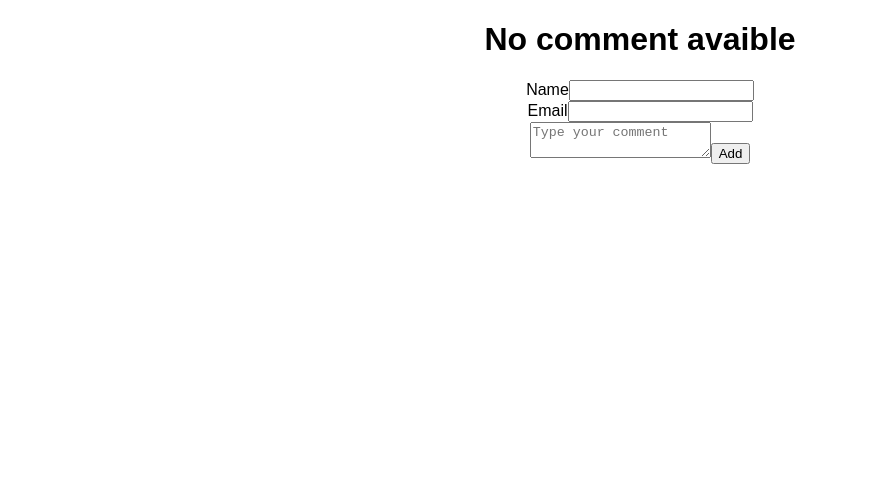
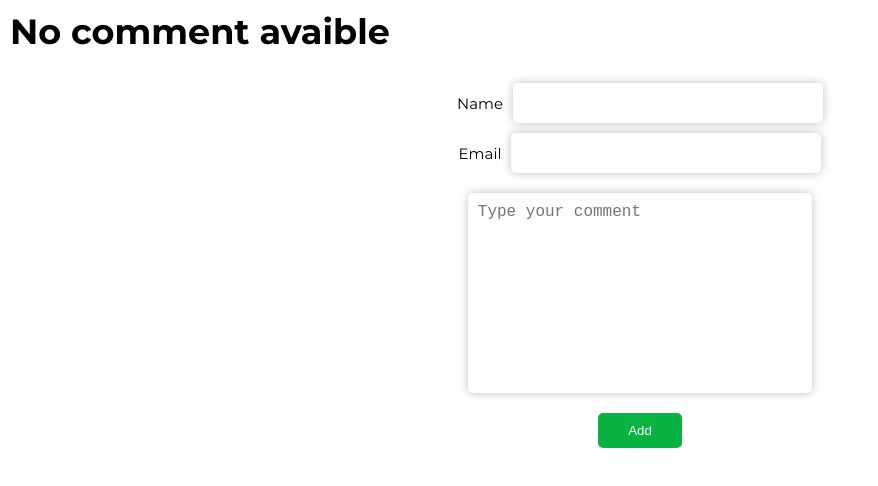
Before and after one commit to dragosbus/comment-react, a React (Create React App) app: page / in a window 1280 px wide. Shown: the top 486 px of the page, without its empty margins (0-878 px from the left). Built offline with nearby package versions, Linux system fonts and the light colour scheme.

Commit message:
style:finished styling the form

```diff
--- a/src/App.css
+++ b/src/App.css
@@ -1,28 +1,69 @@
-.App {
-  text-align: center;
+header {
+  font-size: 1.75rem;
+  padding: 1rem;
 }
 
-.App-logo {
-  animation: App-logo-spin infinite 20s linear;
-  height: 80px;
+form {
+  width: 100%;
+  padding: 1rem;
+  margin: 0 auto;
 }
 
-.App-header {
-  background-color: #222;
-  height: 150px;
-  padding: 20px;
-  color: white;
+form div {
+  width: 90%;
+  margin: 1rem auto;
+  display: flex;
+  justify-content: center;
+  align-items: center;
 }
 
-.App-title {
-  font-size: 1.5em;
+form div label {
+  margin-right: 1rem;
+  font-size: 1.5rem;
 }
 
-.App-intro {
-  font-size: large;
+form div input {
+  height: 4rem;
+  width: 70%;
+  border-radius: 0.5rem;
+  border: none;
+  box-shadow: 0 0 1rem rgba(0,0,0,0.25);
+  padding: 1rem;
+  font-size: 1.6rem;
 }
 
-@keyframes App-logo-spin {
-  from { transform: rotate(0deg); }
-  to { transform: rotate(360deg); }
+form textarea {
+  width: 70%;
+  display: block;
+  margin: 2rem auto;
+  resize: none;
+  height: 20rem;
+  padding: 1rem;
+  font-size: 1.6rem;
+  border-radius: 0.5rem;
+  border: none;
+  box-shadow: 0 0 1rem rgba(0, 0, 0, 0.25);
 }
+
+form button {
+  display: block;
+  margin: 1rem auto;
+  padding: 1rem 3rem;
+  border: none;
+  background: rgb(8, 179, 65);
+  color: #fff;
+  border-radius: 0.5rem;
+  cursor: pointer;
+}
+
+@media (min-width: 660px) {
+  form {
+    width: 70%;
+  }
+}
+
+@media (min-width: 960px) {
+  form {
+    width: 40%;
+  }
+}
--- a/src/index.css
+++ b/src/index.css
@@ -1,5 +1,24 @@
-body {
+@import url('https://fonts.googleapis.com/css?family=Montserrat:300,400,700');
+html {
+  box-sizing: border-box;
+  font-size: 10px;
+}
+
+*,
+*::after,
+*::after {
+  box-sizing: inherit;
+}
+
+* {
   margin: 0;
   padding: 0;
-  font-family: sans-serif;
 }
+
+body {
+  font-family: 'Montserrat', sans-serif;
+}
+
+ul {
+  list-style: none;
+}
```
